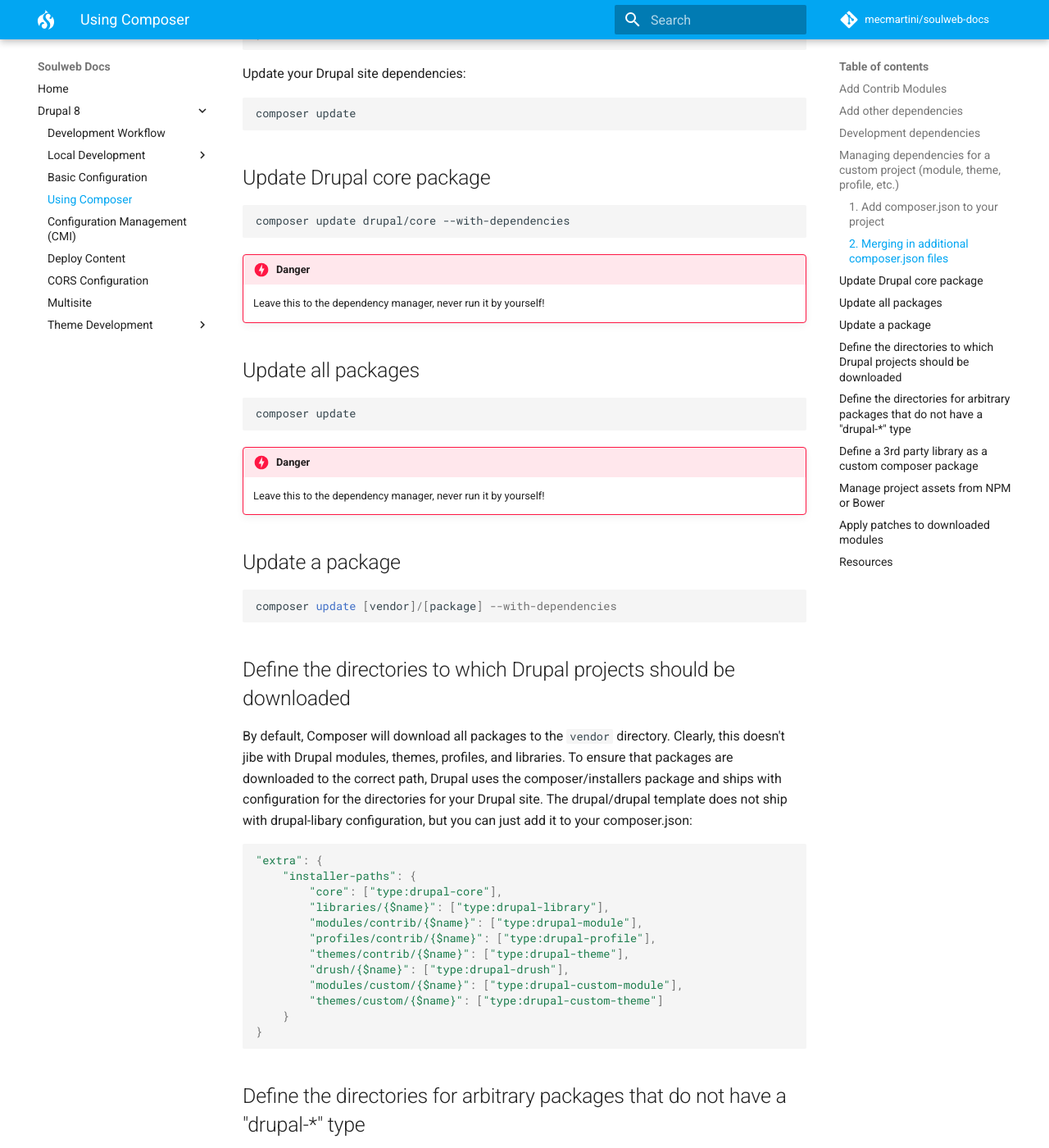
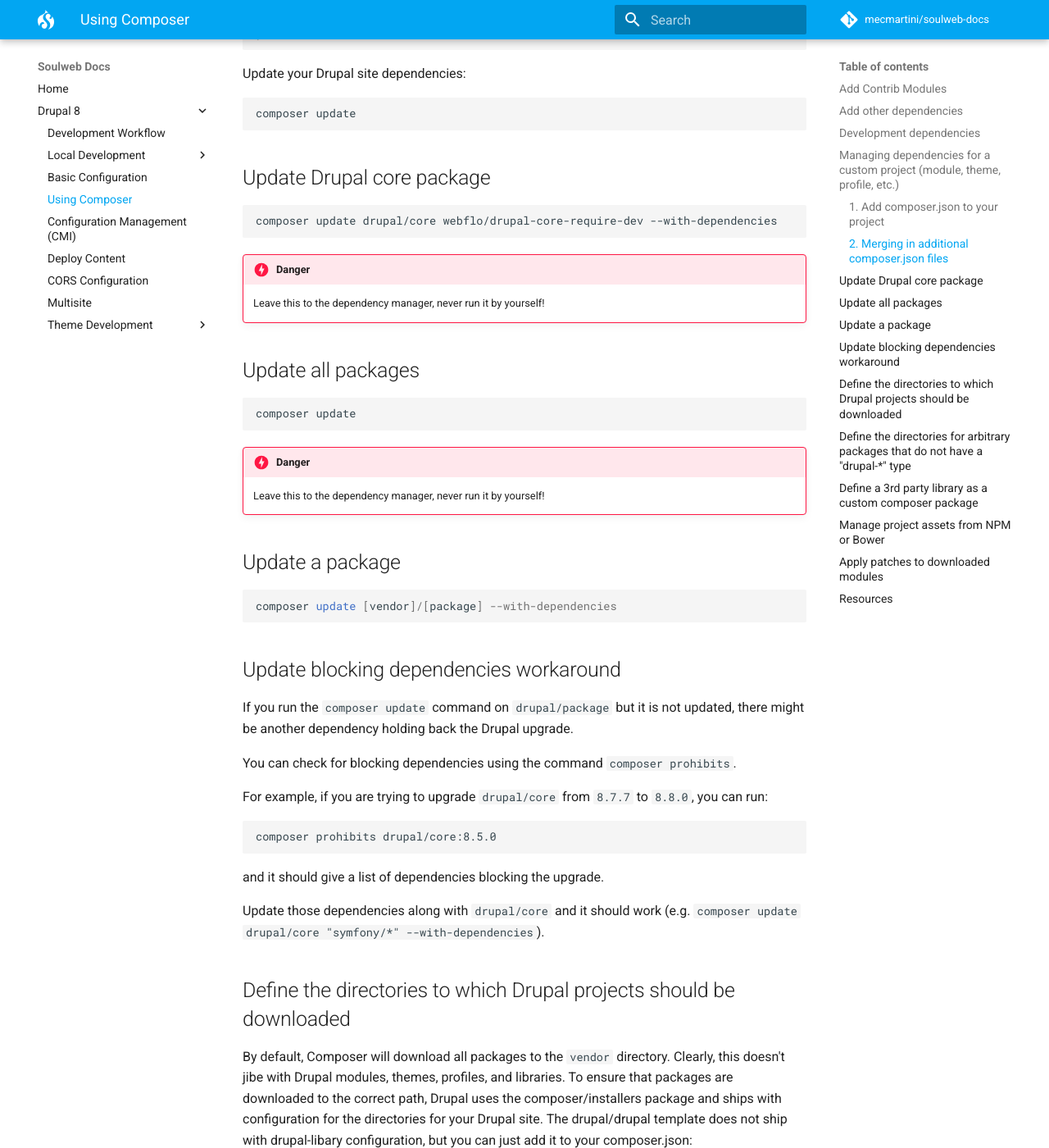
Before and after one commit to mecmartini/soulweb-docs, an MkDocs documentation site: the page built from docs/drupal/drupal_composer.md, in a window 1280 px wide and 1400 px high, scrolled down 2045 px. Shown: the whole window at 82% size. Built offline with MkDocs 1.6.1 and Material for MkDocs 9.7.7, drawn with Linux system fonts in a browser that asks for light colours; comment, search, counter and statistics services are not loaded; old or Windows-style settings are respelled for this version of MkDocs.

Commit message:
Fix drupal/core update doc. Add doc for composer update blocking dependencies workaround

```diff
--- a/docs/drupal/drupal_composer.md
+++ b/docs/drupal/drupal_composer.md
@@ -69,7 +69,7 @@
 
 ## Update Drupal core package
 
-    composer update drupal/core --with-dependencies
+    composer update drupal/core webflo/drupal-core-require-dev --with-dependencies
 
 !!! danger "Danger"
     Leave this to the dependency manager, never run it by yourself!
@@ -84,6 +84,20 @@
 ## Update a package
 
     composer update [vendor]/[package] --with-dependencies
+
+## Update blocking dependencies workaround
+
+If you run the `composer update` command on `drupal/package` but it is not updated, there might be another dependency holding back the Drupal upgrade.
+
+You can check for blocking dependencies using the command `composer prohibits`.
+
+For example, if you are trying to upgrade `drupal/core` from `8.7.7` to `8.8.0`, you can run:
+
+    composer prohibits drupal/core:8.5.0
+
+and it should give a list of dependencies blocking the upgrade.
+
+Update those dependencies along with `drupal/core` and it should work (e.g. `composer update drupal/core "symfony/*" --with-dependencies`).
 
 ## Define the directories to which Drupal projects should be downloaded
 
```
